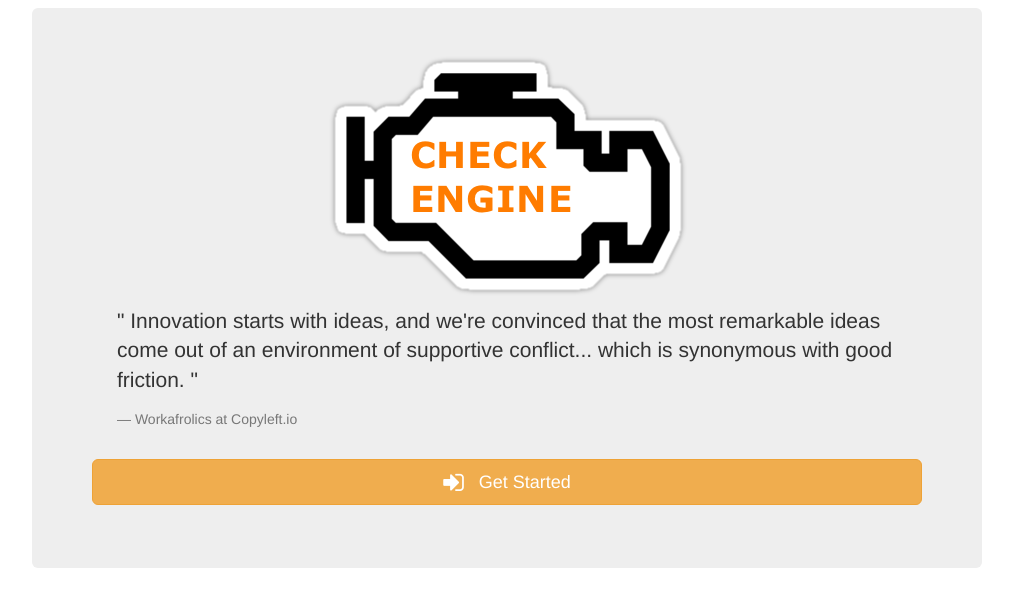
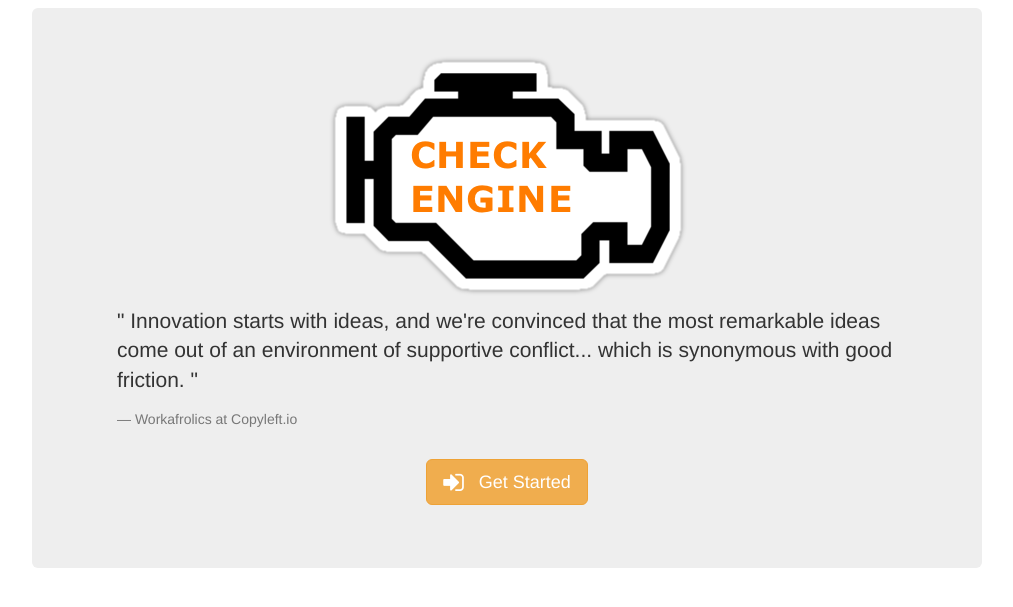
Before and after one commit to GoodFriction/goodfriction.github.io, a plain HTML site: page index.html in a window 1280 px wide. Shown: the part 75-682 px from the top of the page, without its empty margins (133-1146 px from the left). Drawn offline with nearby package versions, Linux system fonts and the light colour scheme; some packages are replaced by stand-ins of ours.

Commit message:
Button Resize

```diff
--- a/index.html
+++ b/index.html
@@ -29,7 +29,7 @@
           </blockquote>
         </div>
          <p>
-          <button type="button" class="btn btn-warning btn-lg btn-block">
+          <button type="button" class="btn btn-warning btn-lg">
             <i class="fa fa-lg fa-sign-in"></i> &nbsp; Get Started
           </button>
         </p>
```
